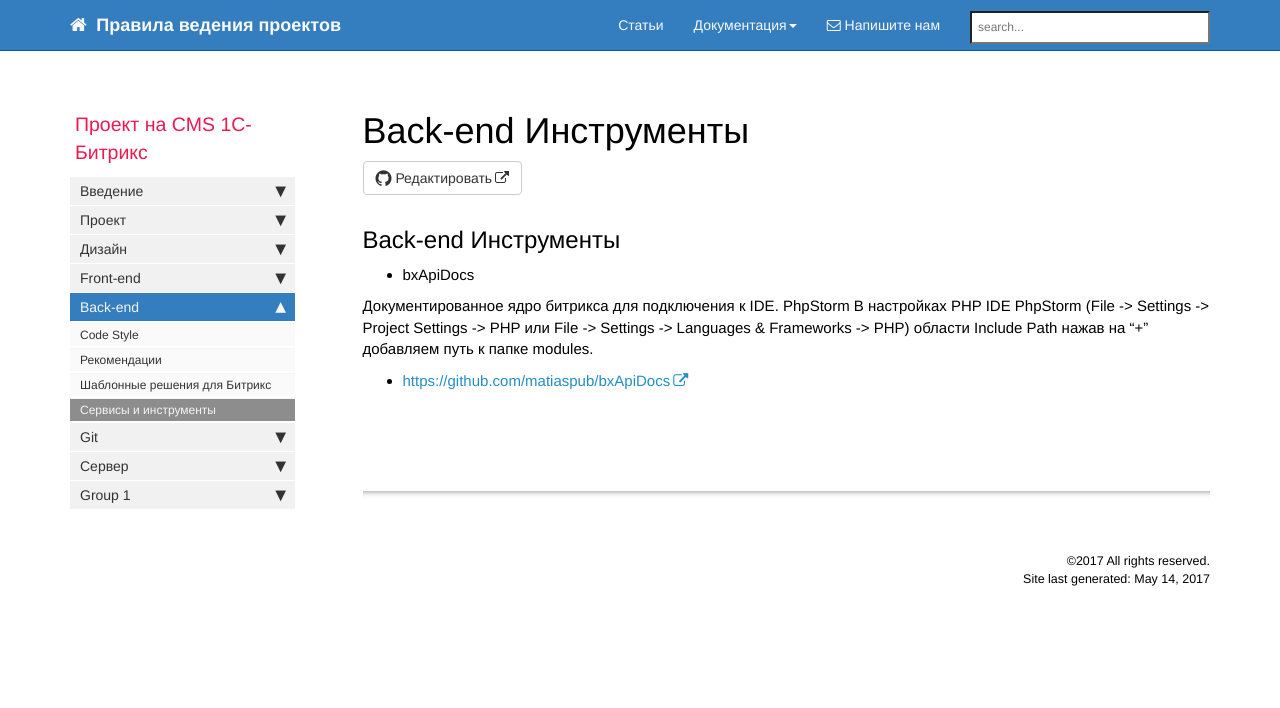
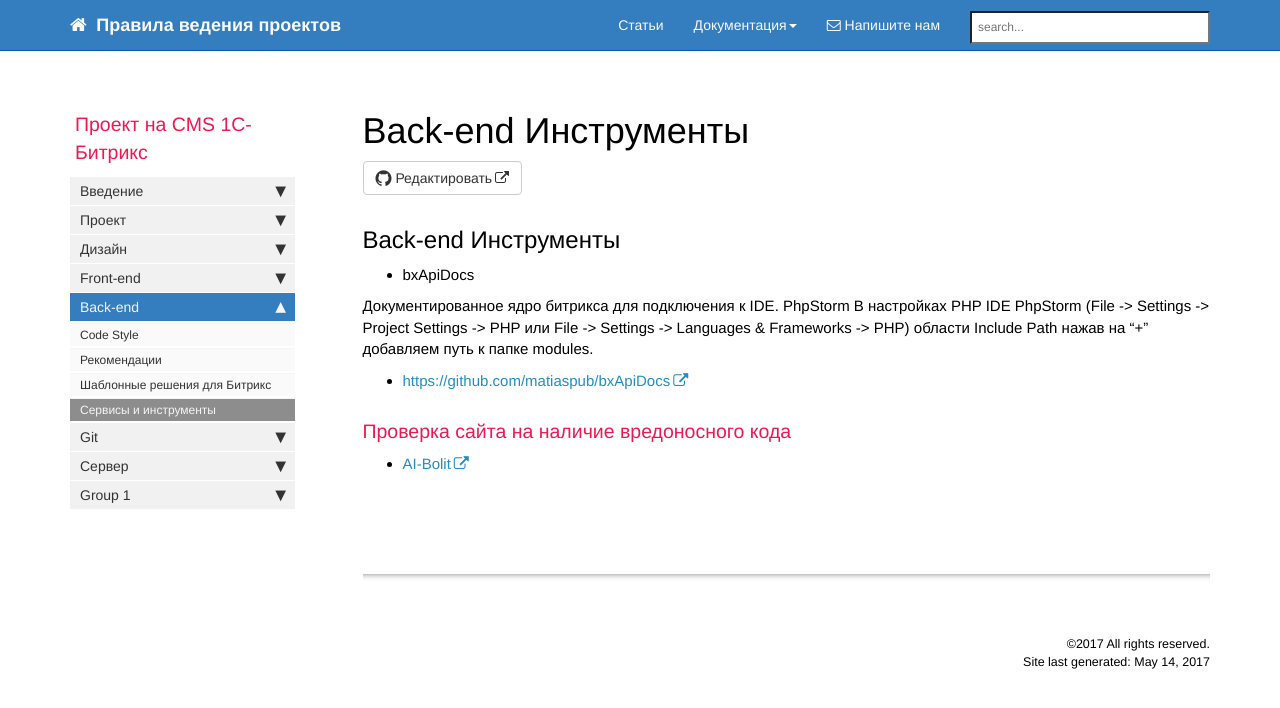
Before and after one commit to gdecider/gdecider.github.io, a Jekyll site: the page built from pages/bx/bx_back-tools.md, in a window 1280 px wide. Shown: the top 708 px of the page. Built offline with Jekyll 4.4.1, drawn with Linux system fonts in a browser that asks for light colours; nearby versions of some CDN libraries; comment, search, counter and statistics services are not loaded.

Commit message:
Back-end Инструменты

```diff
--- a/pages/bx/bx_back-tools.md
+++ b/pages/bx/bx_back-tools.md
@@ -14,3 +14,7 @@ toc: false
 Документированное ядро битрикса для подключения к IDE. PhpStorm В настройках PHP IDE PhpStorm (File -> Settings -> Project Settings -> PHP или File -> Settings -> Languages & Frameworks -> PHP) области Include Path нажав на "+" добавляем путь к папке modules.
 
   * [https://github.com/matiaspub/bxApiDocs](https://github.com/matiaspub/bxApiDocs)
+
+### Проверка сайта на наличие вредоносного кода
+
+* [AI-Bolit](https://www.revisium.com/aibo/)
```
